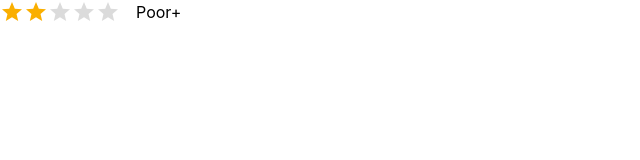
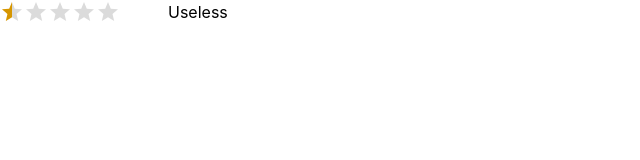
Before and after one commit to uplRajdwip/testapp, a React (Create React App) app: page / in a window 1280 px wide. Shown: the top 160 px of the page, without its empty margins (0-640 px from the left). Built offline with nearby package versions, Linux system fonts and the light colour scheme.

Commit message:
changes in the rater common component

```diff
--- a/src/common/MuiRater.jsx
+++ b/src/common/MuiRater.jsx
@@ -2,6 +2,7 @@ import * as React from 'react';
 import Rating from '@mui/material/Rating';
 import Box from '@mui/material/Box';
 import StarIcon from '@mui/icons-material/Star';
+import { useState } from 'react'
 
 const labels = {
   0.5: 'Useless',
@@ -16,13 +17,13 @@ const labels = {
   5: 'Excellent+',
 };
 
-const getLabelText=(value)=> {
+const getLabelText = (value) => {
   return `${value} Star${value !== 1 ? 's' : ''}, ${labels[value]}`;
 }
 
-const HoverRating=(props)=> {
-  const [value, setValue] = React.useState(2);
-  const [hover, setHover] = React.useState(-1);
+const HoverRating = (props) => {
+  const [value, setValue] = useState(0.5);
+  const [hover, setHover] = useState(-1);
 
   return (
     <Box
@@ -37,19 +38,21 @@ const HoverRating=(props)=> {
         value={value}
         precision={0.5}
         size={props.size}
+        disabled={false}
+        max={props.max}
+        highlightSelectedOnly={false}
         getLabelText={getLabelText}
         onChange={(event, newValue) => {
           setValue(newValue);
-          console.log(value);
+          console.log(newValue, "<-- Rating Value");
         }}
         onChangeActive={(event, newHover) => {
           setHover(newHover);
-          console.log(hover);
         }}
         emptyIcon={<StarIcon style={{ opacity: 0.55 }} fontSize="inherit" />}
       />
       {value !== null && (
-        <Box sx={{ ml: 2 }}>{labels[hover !== -1 ? hover : value]}</Box>
+        <Box sx={{ ml: 6 }}>{labels[hover !== -1 ? hover : value]}</Box>
       )}
     </Box>
   );
```
